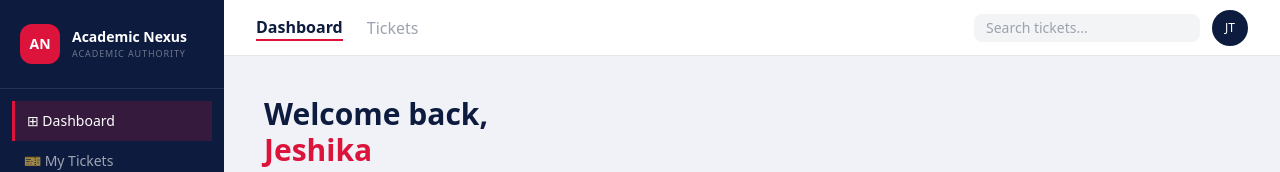
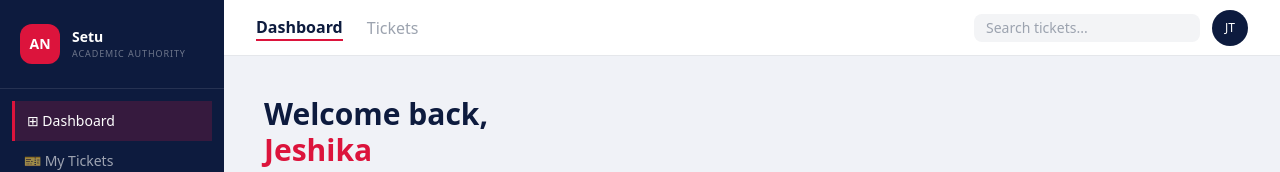
Before and after one commit to Ronishkarki07/HelpDesk, a React (Vite) app in the folder help-desk/: page /dashboard in a window 1280 px wide. Shown: the top 172 px of the page. Built offline with nearby package versions, Linux system fonts and the light colour scheme; sample sign-in values are in the browser's storage.

Commit message:
Update Dashboard frontend page

```diff
--- a/help-desk/src/pages/Dashboard.jsx
+++ b/help-desk/src/pages/Dashboard.jsx
@@ -32,7 +32,7 @@
           AN
         </div>
         <div>
-          <div className="text-white font-bold text-sm">Academic Nexus</div>
+          <div className="text-white font-bold text-sm">Setu</div>
           <div className="text-white/40 text-[9px] tracking-widest">
             ACADEMIC AUTHORITY
           </div>
```
